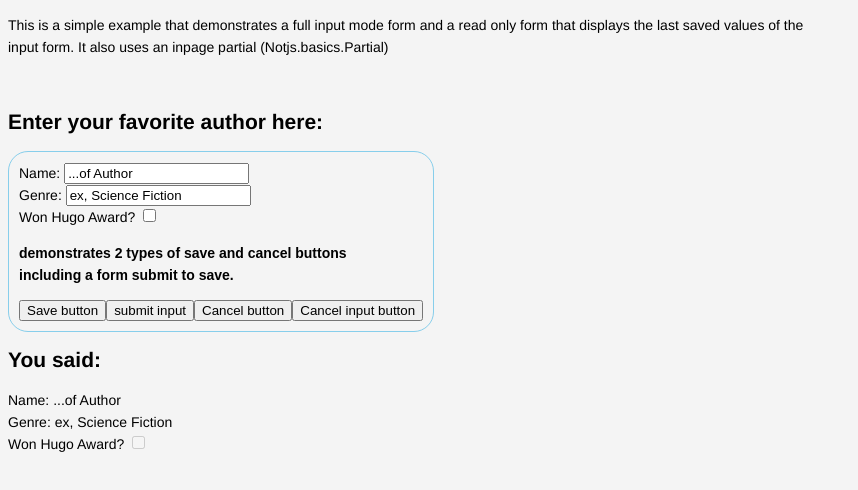
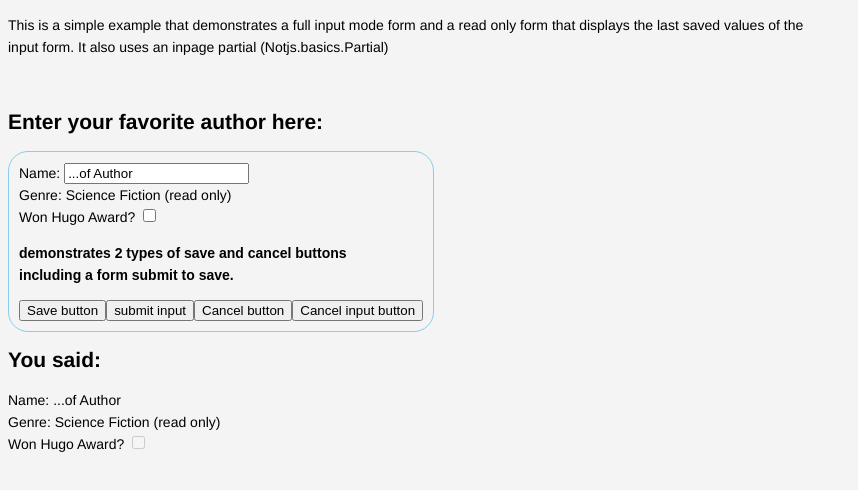
Before and after one commit to littlebee/notjs, a website: page public/examples/forms/simple_fullinput_form.html in a window 1280 px wide. Both pictures are taken after a click on the input "submit input". Shown: the whole page, without its empty margins (0-858 px from the left). Drawn offline with Linux system fonts and the light colour scheme.

Commit message:
adds support for specifying readonly DOM class to make an forminput not show an input when requested and instead call formatter method

```diff
--- a/public/examples/forms/simple_fullinput_form.html
+++ b/public/examples/forms/simple_fullinput_form.html
@@ -20,7 +20,7 @@
 
   <div id="authorTemplate" class="not-partial">
     Name: <span data-not_attr="name"></span><br/>
-    Genre: <span data-not_attr="genre"></span><br/>
+    Genre: <span class='readonly' data-not_attr="genre"></span> (read only)<br/>
     Won Hugo Award? <span data-not_attr="wonHugo" data-not_type="Checkbox"></span><br/>
   </div>
 
@@ -51,7 +51,7 @@
       Notjs.basics.Partials.resolve()
       dataObject = {
         name: "...of Author",
-        genre: "ex, Science Fiction",
+        genre: "Science Fiction",
         wonHugo: false
       }
       reflectionForm = new Notjs.basics.Form("#reflectionForm", dataObject).initialize()
--- a/public/notjs.basics.js
+++ b/public/notjs.basics.js
@@ -215,10 +215,6 @@
 
         this._startInlineEdit = __bind(this._startInlineEdit, this);
 
-        this._displayDataFor = __bind(this._displayDataFor, this);
-
-        this._displayDataForAll = __bind(this._displayDataForAll, this);
-
         this._findCancelButtons = __bind(this._findCancelButtons, this);
 
         this._findSaveButtons = __bind(this._findSaveButtons, this);
@@ -226,6 +222,10 @@
         this._hideSaveAndCancel = __bind(this._hideSaveAndCancel, this);
 
         this._showSaveAndCancel = __bind(this._showSaveAndCancel, this);
+
+        this._displayDataFor = __bind(this._displayDataFor, this);
+
+        this._displayDataForAll = __bind(this._displayDataForAll, this);
 
         this._instantiateFormInputFor = __bind(this._instantiateFormInputFor, this);
 
@@ -380,7 +380,11 @@
         _results = [];
         for (_i = 0, _len = _ref.length; _i < _len; _i++) {
           formInput = _ref[_i];
-          _results.push(this._showInputFor(formInput));
+          if (formInput.$element.hasClass('readonly')) {
+            _results.push(this._displayDataFor(formInput));
+          } else {
+            _results.push(this._showInputFor(formInput));
+          }
         }
         return _results;
       };
@@ -407,24 +411,6 @@
         return new formInput.formInputClass(args);
       };
 
-      Form.prototype._showSaveAndCancel = function() {
-        this._findSaveButtons().removeClass('hidden').on('click.notjs-form', this._commitChanges);
-        return this._findCancelButtons().removeClass('hidden').on('click.notjs-form', this._cancelChanges);
-      };
-
-      Form.prototype._hideSaveAndCancel = function() {
-        this._findSaveButtons().addClass('hidden').off('click.notjs-form');
-        return this._findCancelButtons().addClass('hidden').off('click.notjs-form');
-      };
-
-      Form.prototype._findSaveButtons = function() {
-        return this.$element.find("input[type='submit'], .success");
-      };
-
-      Form.prototype._findCancelButtons = function() {
-        return this.$element.find(".cancel");
-      };
-
       Form.prototype._displayDataForAll = function() {
         var formInput, _i, _len, _ref, _results;
         _ref = this.formInputs;
@@ -446,6 +432,24 @@
           return;
         }
         return $el.html(klass.formatForDisplay($el, $el, this.dataObject[attr], null, this.dataObject));
+      };
+
+      Form.prototype._showSaveAndCancel = function() {
+        this._findSaveButtons().removeClass('hidden').on('click.notjs-form', this._commitChanges);
+        return this._findCancelButtons().removeClass('hidden').on('click.notjs-form', this._cancelChanges);
+      };
+
+      Form.prototype._hideSaveAndCancel = function() {
+        this._findSaveButtons().addClass('hidden').off('click.notjs-form');
+        return this._findCancelButtons().addClass('hidden').off('click.notjs-form');
+      };
+
+      Form.prototype._findSaveButtons = function() {
+        return this.$element.find("input[type='submit'], .success");
+      };
+
+      Form.prototype._findCancelButtons = function() {
+        return this.$element.find(".cancel");
       };
 
       Form.prototype._startInlineEdit = function(formInput) {
@@ -485,6 +489,9 @@
         whatChanged = [];
         for (_i = 0, _len = formInputs.length; _i < _len; _i++) {
           formInput = formInputs[_i];
+          if (formInput.formInputObject == null) {
+            continue;
+          }
           formInput.formInputObject.applyValue(dataObject, formInput.formInputObject.serializeValue());
           whatChanged.push(formInput.attr);
         }
```
Also changed, not shown: notjs.basics/src/lib/form.coffee (+29 -19 lines), public/notjs.basics.min.js.
